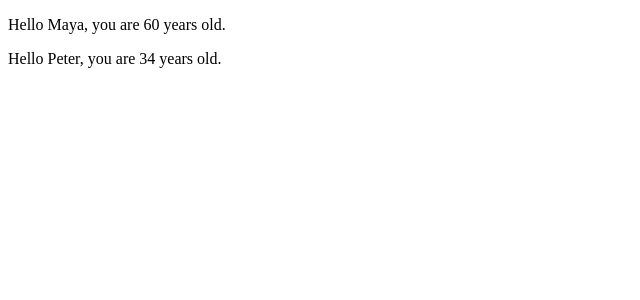
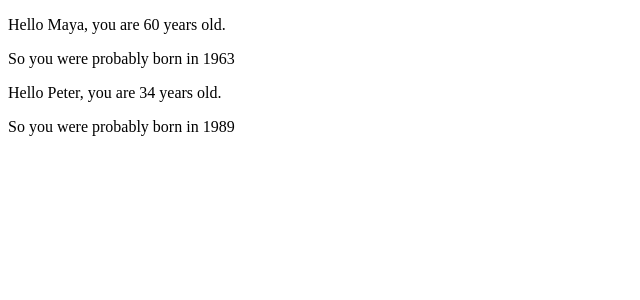
Before and after one commit to norbertcsipak/react-intro-part1, a React (Create React App) app: page / in a window 1280 px wide. Shown: the top 300 px of the page, without its empty margins (0-640 px from the left). Built offline with nearby package versions, Linux system fonts and the light colour scheme.

Commit message:
making the Greeting functions smarter by calculating the age the person was born

```diff
--- a/src/App.js
+++ b/src/App.js
@@ -2,10 +2,19 @@
 // using props to pass a value from a function to render in the app
 // props are initialised in App where th ecomponent is rendered
 function Greetings(props) {
+
+  const bornYear = ()=> {
+    const yearNow = new Date().getFullYear()
+    return yearNow - props.age
+  }
+
   return(
     <div>
       <p>
         Hello {props.name}, you are {props.age} years old.
+      </p>
+      <p>
+        So you were probably born in {bornYear()}
       </p>
     </div>
   )
```
